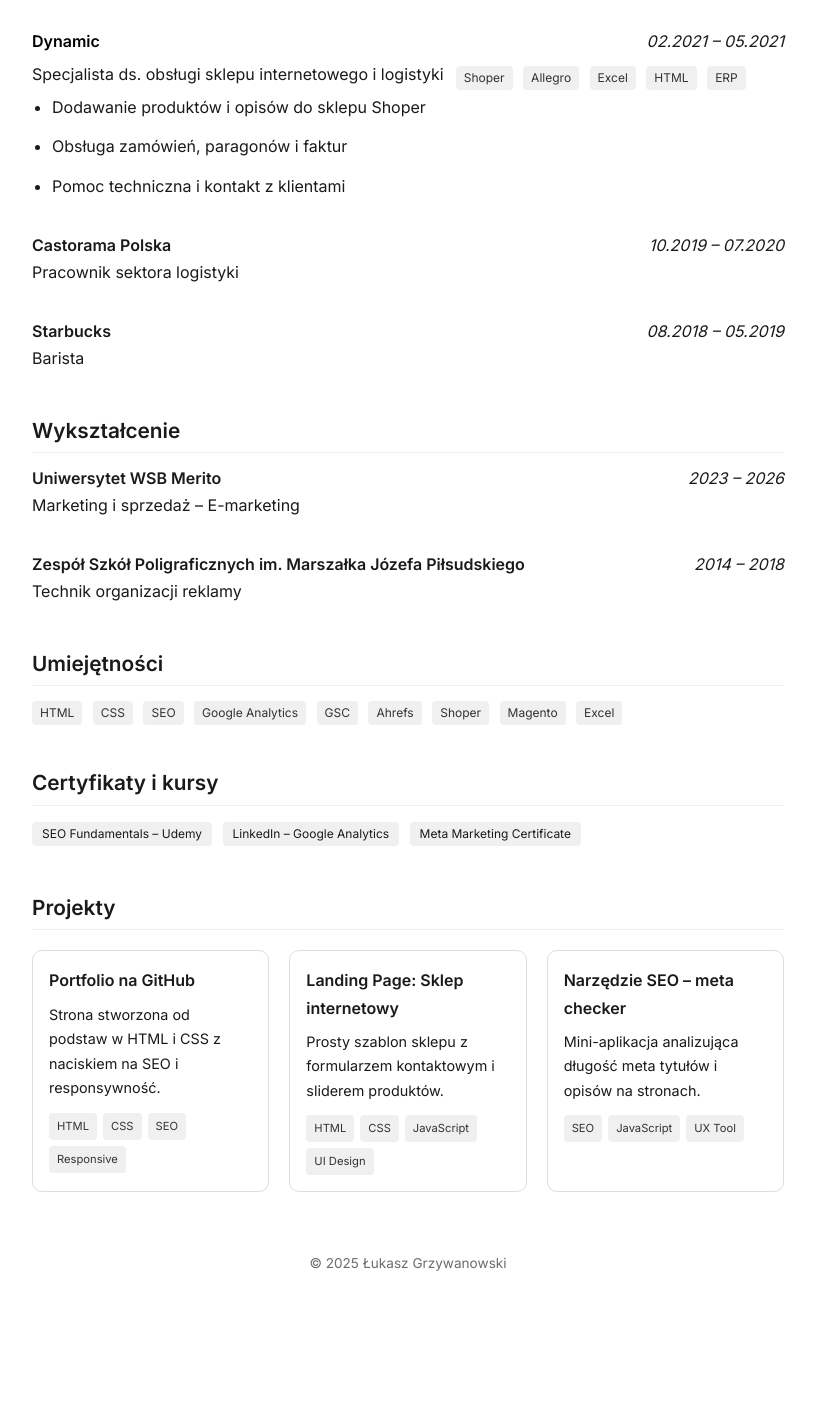
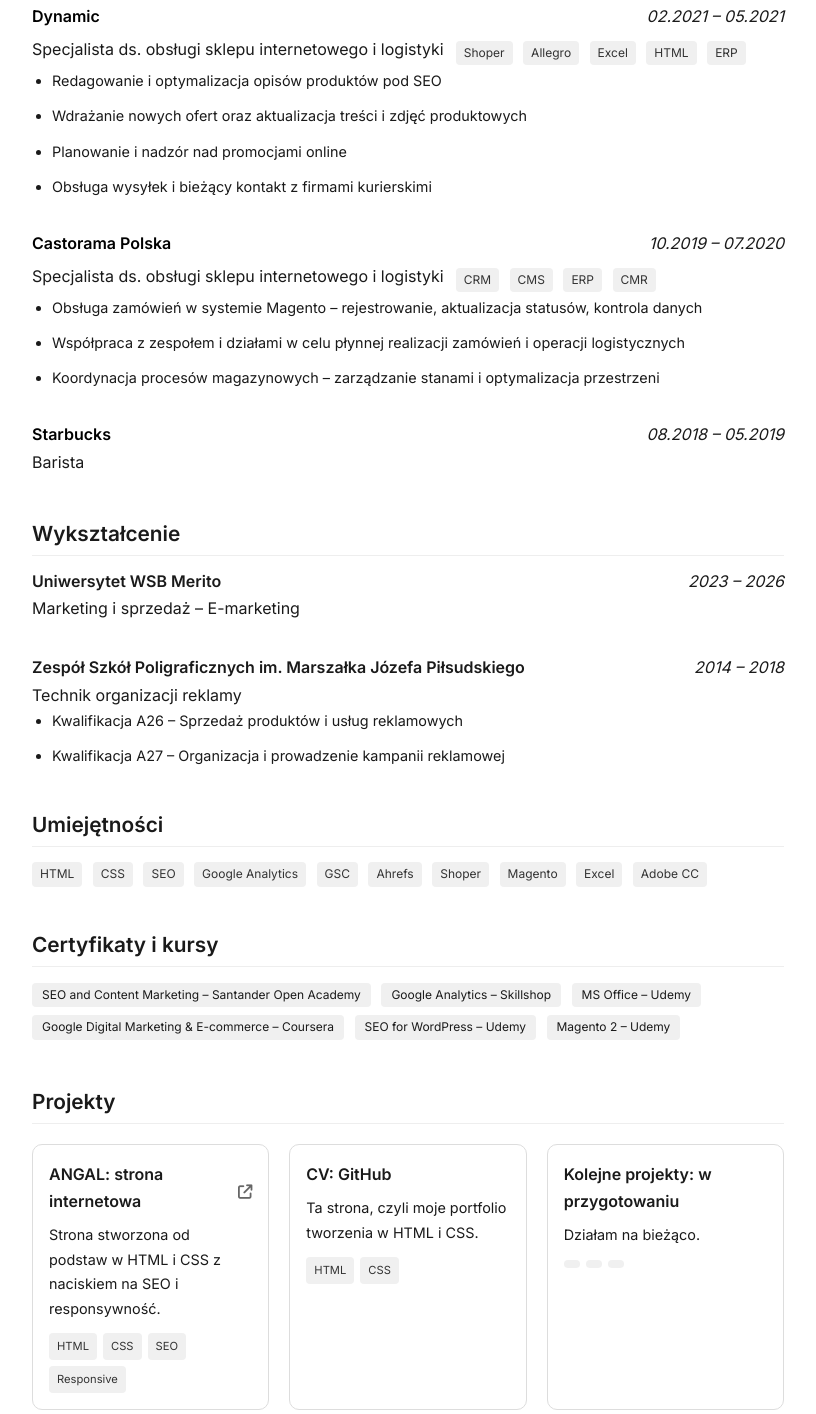
Before and after one commit to luuski/luuski.github.io, a plain HTML site: page index.html in a window 1280 px wide. Shown: the part 1020-2434 px from the top of the page, without its empty margins (232-1048 px from the left). Before the commit the page ends 2335 px from the top, so only its background shows below. Drawn offline with Linux system fonts and the light colour scheme.

Commit message:
index.html

```diff
--- a/index.html
+++ b/index.html
@@ -236,6 +236,43 @@
       color: #000;
     }
 
+    .project-card h3 a {
+      color: inherit;
+      text-decoration: none;
+      transition: color 0.2s ease;
+    }
+
+    .project-card h3 a:hover {
+      color: #007acc;
+    }
+
+    .project-link {
+      text-decoration: none;
+      color: inherit;
+      display: block;
+      transition: transform 0.2s ease;
+    }
+
+    .project-link:hover {
+      transform: translateY(-2px);
+    }
+
+    .project-header {
+      display: flex;
+      justify-content: space-between;
+      align-items: center;
+    }
+
+    .project-header i {
+      font-size: 0.9rem;
+      color: #666;
+    }
+
+    .experience-description li {
+      font-size: 0.9rem;
+      line-height: 1.6;
+    }
+
     footer {
       text-align: center;
       font-size: 0.85rem;
@@ -253,7 +290,7 @@
 
       <div class="location">
   <a href="https://www.google.com/maps/place/Warszawa" target="_blank" aria-label="Lokalizacja - Warszawa">
-    <i class="fas fa-globe"></i> Warszawa, Polska
+    <i class="fas fa-globe"></i> Warszawa, Poland, CET
   </a>
 </div>
 
@@ -304,7 +341,7 @@
     <div class="experience-meta">
       <div class="experience-position">Pracownik ds. obsługi klienta</div>
       <div class="tags">
-        <span class="tag">Excel</span>
+        <span class="tag">MS Office</span>
       </div>
     </div>
     <ul class="experience-description">
@@ -316,7 +353,7 @@
 
   <div class="experience-entry">
     <div class="experience-header">
-      <strong>PKSW</strong>
+      <a href="https://www.gowork.pl/pksw-sp.-z-o.o.,21569018/dane-kontaktowe-firmy" target="_blank">PKSW</a>
       <div><em>05.2023 – 08.2023</em></div>
     </div>
     <div class="experience-position">Kierowca kat. CE</div>
@@ -346,30 +383,42 @@
       </div>
     </div>
     <ul class="experience-description">
-      <li>Dodawanie produktów i opisów do sklepu Shoper</li>
-      <li>Obsługa zamówień, paragonów i faktur</li>
-      <li>Pomoc techniczna i kontakt z klientami</li>
+    <li>Redagowanie i optymalizacja opisów produktów pod SEO</li>
+    <li>Wdrażanie nowych ofert oraz aktualizacja treści i zdjęć produktowych</li>
+    <li>Planowanie i nadzór nad promocjami online</li>
+    <li>Obsługa wysyłek i bieżący kontakt z firmami kurierskimi</li>
     </ul>
   </div>
 
   <div class="experience-entry">
     <div class="experience-header">
-      <strong>Castorama Polska</strong>
+      <a href="https://www.castorama.pl/" target="_blank">Castorama Polska</a>
       <div><em>10.2019 – 07.2020</em></div>
     </div>
-    <div class="experience-position">Pracownik sektora logistyki</div>
+    <div class="experience-meta">
+      <div class="experience-position">Specjalista ds. obsługi sklepu internetowego i logistyki</div>
+      <div class="tags">
+        <span class="tag">CRM</span>
+        <span class="tag">CMS</span>
+        <span class="tag">ERP</span>
+        <span class="tag">CMR</span>
+      </div>
+    </div>
+    <ul class="experience-description">
+    <li>Obsługa zamówień w systemie Magento – rejestrowanie, aktualizacja statusów, kontrola danych</li>
+    <li>Współpraca z zespołem i działami w celu płynnej realizacji zamówień i operacji logistycznych</li>
+    <li>Koordynacja procesów magazynowych – zarządzanie stanami i optymalizacja przestrzeni</li>
+  </ul>
   </div>
 
   <div class="experience-entry">
     <div class="experience-header">
-      <strong>Starbucks</strong>
+      <a href="https://www.starbucks.pl/" target="_blank">Starbucks</a>
       <div><em>08.2018 – 05.2019</em></div>
     </div>
     <div class="experience-position">Barista</div>
   </div>
-
 </section>
-
 
   <section>
     <h2>Wykształcenie</h2>
@@ -388,6 +437,10 @@
       <div><em>2014 – 2018</em></div>
     </div>
     <div class="experience-position">Technik organizacji reklamy</div>
+    <ul class="experience-description">
+      <li>Kwalifikacja A26 – Sprzedaż produktów i usług reklamowych</li>
+      <li>Kwalifikacja A27 – Organizacja i prowadzenie kampanii reklamowej</li>
+    </ul>
   </div>
   </section>
 
@@ -403,15 +456,19 @@
       <span class="tag">Shoper</span>
       <span class="tag">Magento</span>
       <span class="tag">Excel</span>
+      <span class="tag">Adobe CC</span>
     </div>
   </section>
 
   <section>
   <h2>Certyfikaty i kursy</h2>
   <div class="tags">
-    <a class="tag-link" href="https://ude.my/certificate/ABC123" target="_blank">SEO Fundamentals – Udemy</a>
-    <a class="tag-link" href="https://www.linkedin.com/learning/..." target="_blank">LinkedIn – Google Analytics</a>
-    <a class="tag-link" href="https://coursera.org/..." target="_blank">Meta Marketing Certificate</a>
+    <a class="tag-link" href="#" target="_blank">SEO and Content Marketing – Santander Open Academy</a>
+    <a class="tag-link" href="https://skillshop.credential.net/02d55441-6c07-4329-9809-462cbb3309ab#acc.bvru2M7g" target="_blank">Google Analytics – Skillshop</a>
+    <a class="tag-link" href="#" target="_blank">MS Office – Udemy</a>
+    <a class="tag-link" href="https://coursera.org/share/3aff1ef691db289ae66e4137bad35d69" target="_blank">Google Digital Marketing & E-commerce – Coursera</a>
+    <a class="tag-link" href="#" target="_blank">SEO for WordPress – Udemy</a>
+    <a class="tag-link" href="#" target="_blank">Magento 2 – Udemy</a>
   </div>
 </section>
 
@@ -419,8 +476,12 @@
   <h2>Projekty</h2>
   <div class="projects-grid">
 
+<a href="https://www.angal.pl/" target="_blank" class="project-link">
   <div class="project-card">
-      <h3>Portfolio na GitHub</h3>
+    <div class="project-header">
+      <h3>ANGAL: strona internetowa</h3>
+      <i class="fas fa-arrow-up-right-from-square"></i>
+    </div>
     <p>Strona stworzona od podstaw w HTML i CSS z naciskiem na SEO i responsywność.</p>
     <div class="project-tags">
       <span class="project-tag">HTML</span>
@@ -429,25 +490,24 @@
       <span class="project-tag">Responsive</span>
     </div>
   </div>
+  </a>
 
     <div class="project-card">
-      <h3>Landing Page: Sklep internetowy</h3>
-      <p>Prosty szablon sklepu z formularzem kontaktowym i sliderem produktów.</p>
+      <h3>CV: GitHub</h3>
+      <p>Ta strona, czyli moje portfolio tworzenia w HTML i CSS.</p>
       <div class="project-tags">
         <span class="project-tag">HTML</span>
         <span class="project-tag">CSS</span>
-        <span class="project-tag">JavaScript</span>
-        <span class="project-tag">UI Design</span>
       </div>
     </div>
 
     <div class="project-card">
-      <h3>Narzędzie SEO – meta checker</h3>
-      <p>Mini-aplikacja analizująca długość meta tytułów i opisów na stronach.</p>
+      <h3>Kolejne projekty: w przygotowaniu</h3>
+      <p>Działam na bieżąco.</p>
       <div class="project-tags">
-        <span class="project-tag">SEO</span>
-        <span class="project-tag">JavaScript</span>
-        <span class="project-tag">UX Tool</span>
+        <span class="project-tag"></span>
+        <span class="project-tag"></span>
+        <span class="project-tag"></span>
       </div>
     </div>
 
```
Lines whose indentation alone changed are shown as unchanged.
